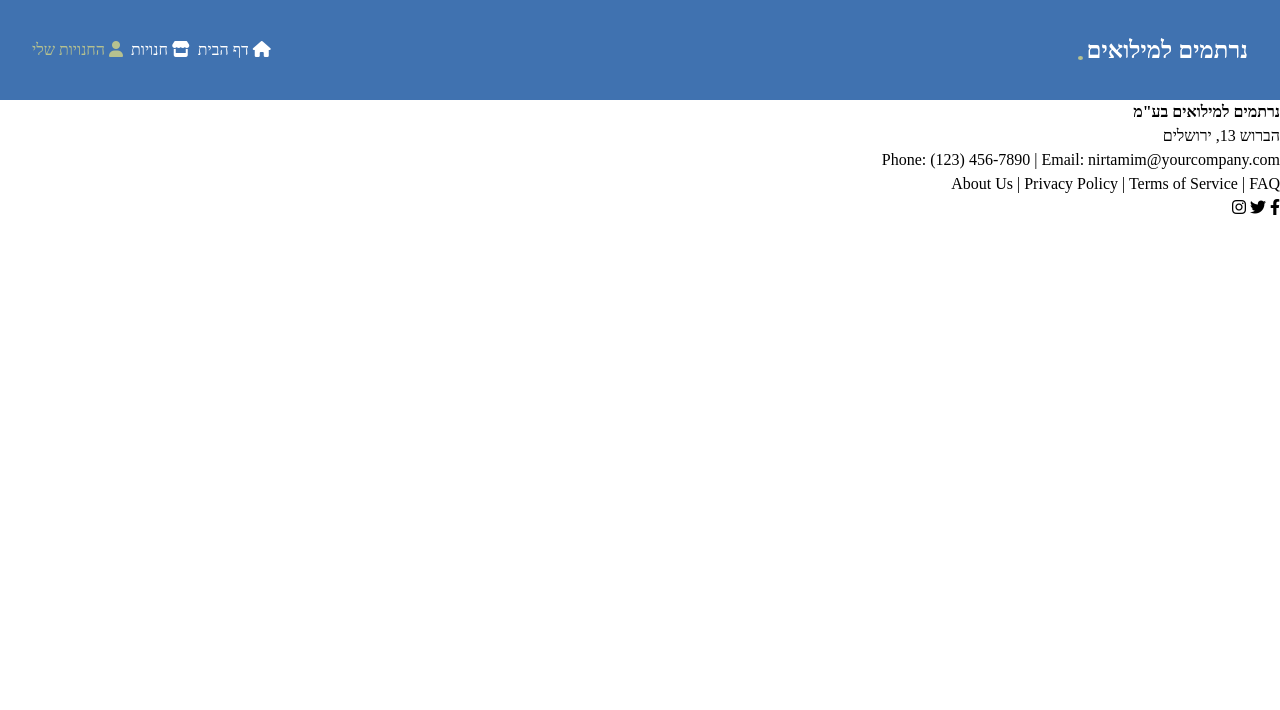
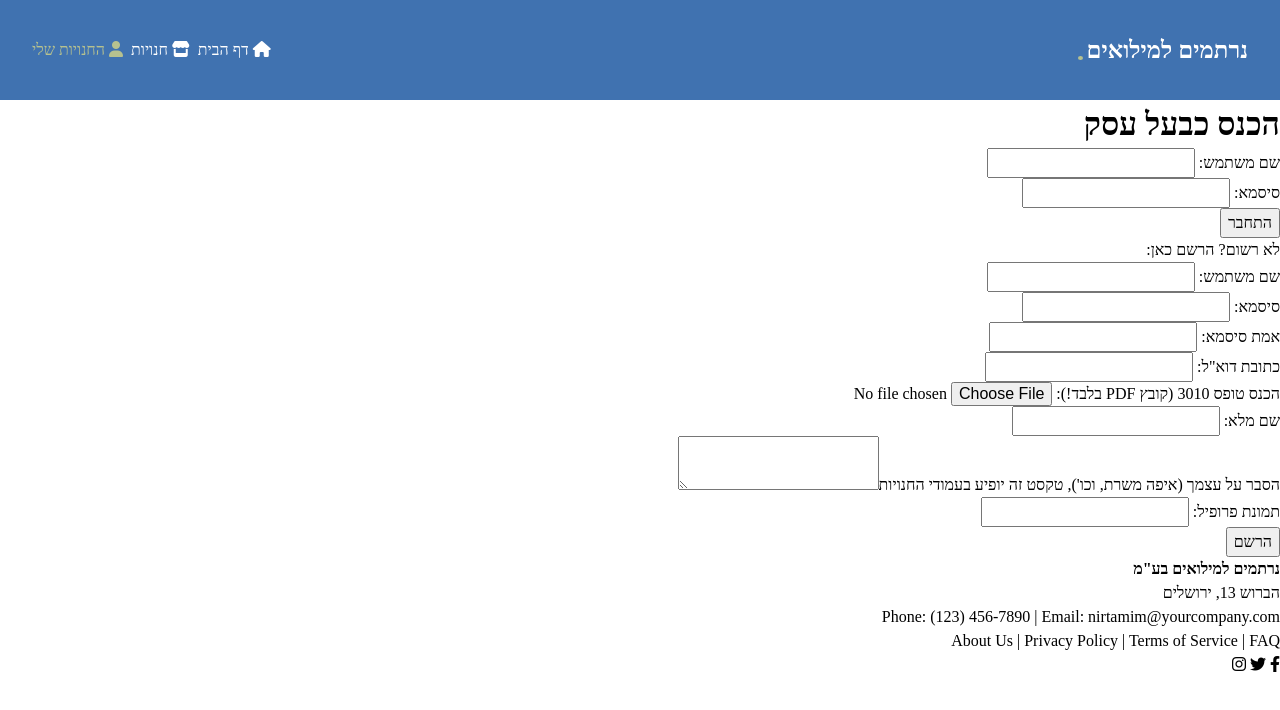
Before and after one commit to eladlevy42/nirtamim, a plain HTML site: page Public/HTML/logIn.html in a window 1280 px wide. Drawn offline with Linux system fonts and the light colour scheme.

Commit message:
loginPage

```diff
--- a/Public/HTML/logIn.html
+++ b/Public/HTML/logIn.html
@@ -36,7 +36,39 @@
         </li>
       </ul>
     </nav>
-    <main></main>
+    <main>
+      <div class="logInContainer">
+        <h1>הכנס כבעל עסק</h1>
+        <form>
+          <lable>שם משתמש: </lable><input type="text" id="usernameLog" /> <br />
+          <label>סיסמא: </label><input type="password" id="passwordLog" /><br />
+          <button type="submit" id="logInBtn">התחבר</button>
+        </form>
+        <a href="">לא רשום? הרשם כאן:</a>
+      </div>
+      <div class="signInContainer">
+        <form>
+          <lable>שם משתמש: </lable><input type="text" id="usernameSign" />
+          <br />
+          <label>סיסמא: </label
+          ><input type="password" id="passwordSign" /><br />
+          <label>אמת סיסמא: </label
+          ><input type="password" id="passwordSign" /><br />
+          <lable>כתובת דוא"ל: </lable><input type="email" id="emailSign" />
+          <br />
+          <lable>הכנס טופס 3010 (קובץ PDF בלבד!): </lable>
+
+          <input type="file" id="fileUpload" name="fileUpload" /><br />
+          <label>שם מלא: </label><input type="text" id="ownerName" /> <br />
+          <label
+            >הסבר על עצמך (איפה משרת, וכו'), טקסט זה יופיע בעמודי החנויות</label
+          ><textarea id="userAbout"></textarea><br />
+          <label>תמונת פרופיל: </label
+          ><input type="link" id="userImage" /><br />
+          <button type="submit" id="signInBtn">הרשם</button>
+        </form>
+      </div>
+    </main>
     <footer class="footer">
       <div class="container">
         <div class="company-info">
```
